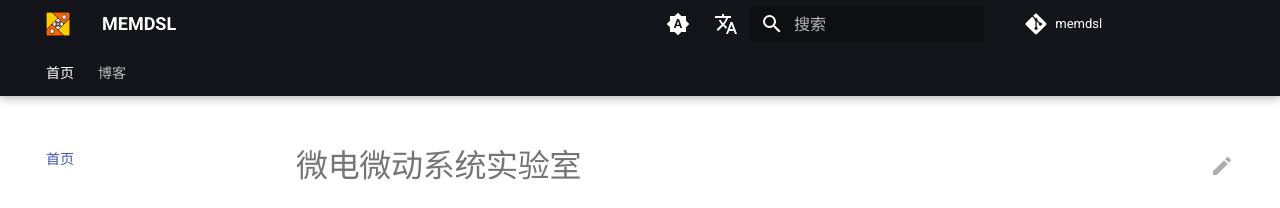
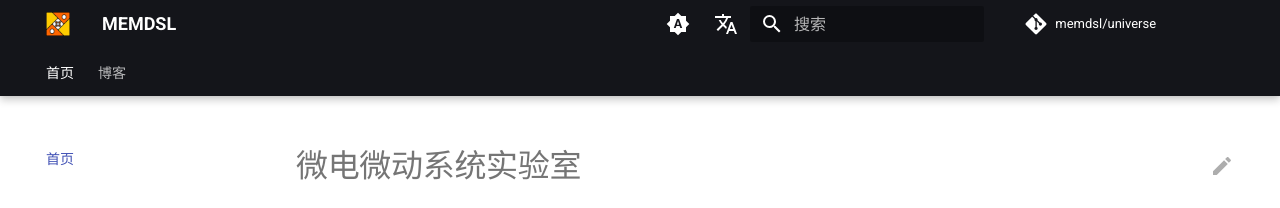
Before and after one commit to memdsl/universe, an MkDocs documentation site: the page built from docs/index.md, in a window 1280 px wide. Shown: the top 208 px of the page. Built offline with MkDocs 1.6.1 and Material for MkDocs 9.7.7, drawn with Linux system fonts in a browser that asks for light colours; plug-ins that fetch from the network failed and are left out; comment, search, counter and statistics services are not loaded.

Commit message:
feat: update mkdocs config

```diff
--- a/mkdocs.yml
+++ b/mkdocs.yml
@@ -58,8 +58,8 @@
     Copyright &copy; 2024 - 2030 MEMDSL –
     <a href="#__consent">Change cookie settings</a>
 
-repo_url: https://github.com/memdsl
-repo_name: memdsl
+repo_url: https://github.com/memdsl/universe
+repo_name: memdsl/universe
 edit_uri: edit/main/docs/
 
 plugins:
@@ -74,7 +74,8 @@
         enable_creation_date: true
         fallback_to_build_date: false
     - git-committers:
-        repository: memdsl
+        enabled: true
+        repository: memdsl/universe
         branch: main
 
 nav:
```
Also changed, not shown: README.md (+0 -1 lines), 1 other file.
